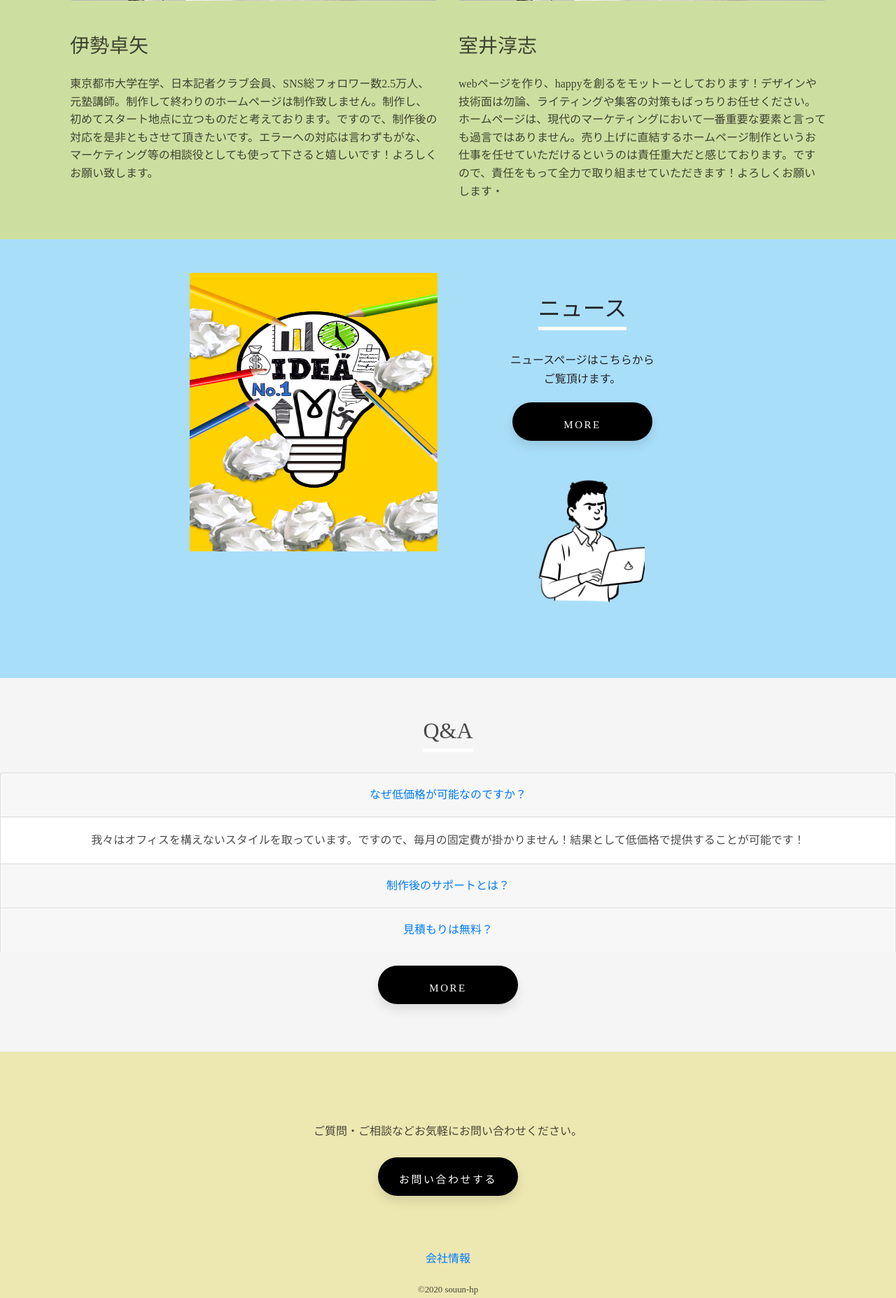
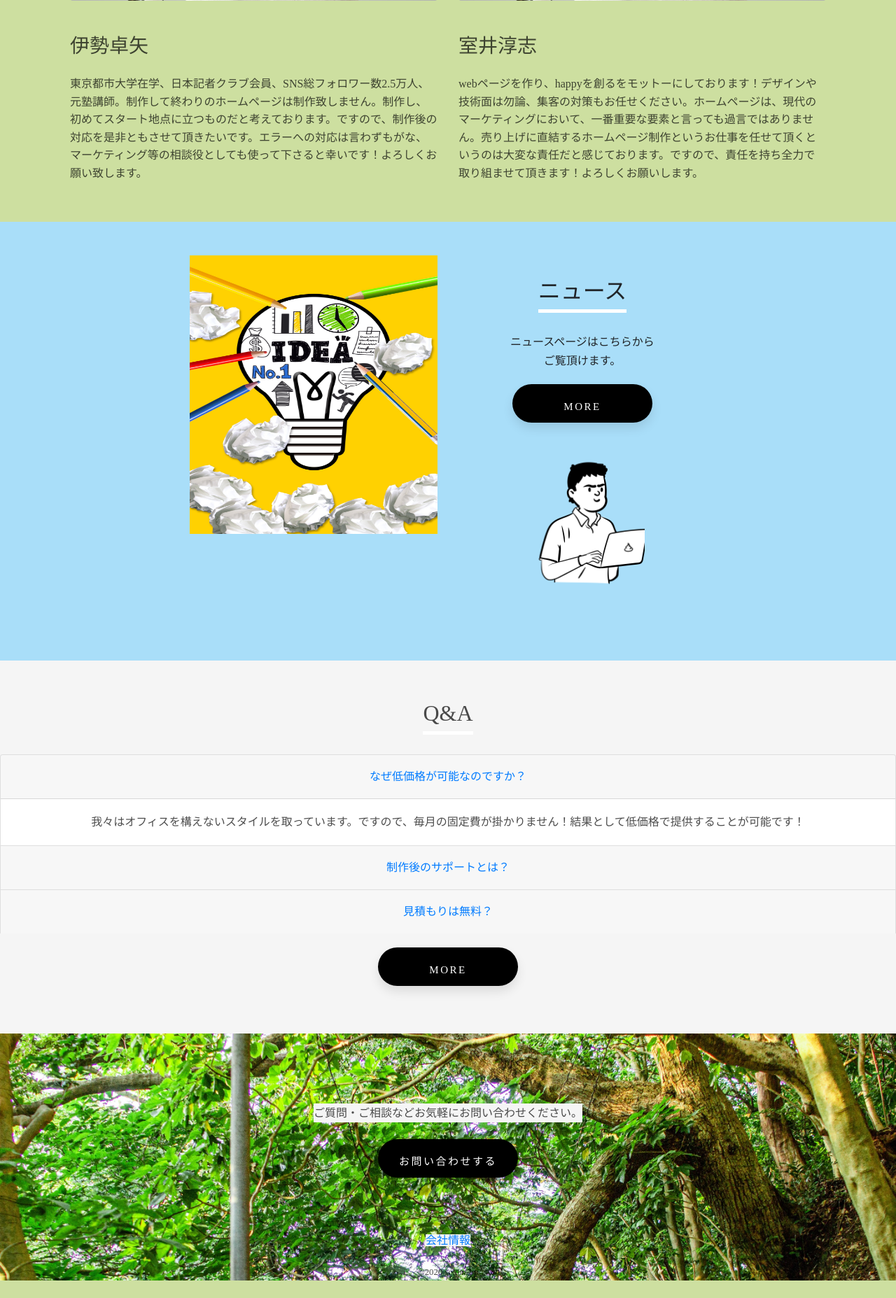
Before and after one commit to JUNJI-MUROI/hp, a PHP site: page /index.html in a window 1280 px wide; the page is wider, and only the part inside the window is pictured. Shown: the part 3506-5361 px from the top of that part at 70% size. After the commit the page ends 5336 px from the top of that part, so only its background shows below. Run offline with PHP 8.4, Linux system fonts and the light colour scheme; some libraries are stand-ins or nearby versions.

Commit message:
s
Signed-off-by: isetakuya <tak10031003@icloud.com>

```diff
--- a/index.html
+++ b/index.html
@@ -164,7 +164,7 @@
             <div class="col-md-6 ise">
                 <img src="023.jpg" class="img-fluid rounded">
                     <h3 class="pt-5 pb-3">伊勢卓矢</h3>
-                    <p class="h6">東京都市大学在学、日本記者クラブ会員、SNS総フォロワー数2.5万人、元塾講師。制作して終わりのホームページは制作致しません。制作し、初めてスタート地点に立つものだと考えております。ですので、制作後の対応を是非ともさせて頂きたいです。エラーへの対応は言わずもがな、マーケティング等の相談役としても使って下さると嬉しいです！よろしくお願い致します。</p>
+                    <p class="h6">東京都市大学在学、日本記者クラブ会員、SNS総フォロワー数2.5万人、元塾講師。制作して終わりのホームページは制作致しません。制作し、初めてスタート地点に立つものだと考えております。ですので、制作後の対応を是非ともさせて頂きたいです。エラーへの対応は言わずもがな、マーケティング等の相談役としても使って下さると幸いです！よろしくお願い致します。</p>
             </div>
 
             <!-- 社員2 -->
@@ -172,7 +172,7 @@
                 <img src="023.jpg" class="img-fluid rounded">
                     <h3 class="pt-5 pb-3">室井淳志</h3>
                     <p class="h6">
-                        webページを作り、happyを創るをモットーとしております！デザインや技術面は勿論、ライティングや集客の対策もばっちりお任せください。ホームページは、現代のマーケティングにおいて一番重要な要素と言っても過言ではありません。売り上げに直結するホームページ制作というお仕事を任せていただけるというのは責任重大だと感じております。ですので、責任をもって全力で取り組ませていただきます！よろしくお願いします・
+                        webページを作り、happyを創るをモットーにしております！デザインや技術面は勿論、集客の対策もお任せください。ホームページは、現代のマーケティングにおいて、一番重要な要素と言っても過言ではありません。売り上げに直結するホームページ制作というお仕事を任せて頂くというのは大変な責任だと感じております。ですので、責任を持ち全力で取り組ませて頂きます！よろしくお願いします。
                     </p>
             </div>
         </div>
@@ -254,7 +254,7 @@
         <p class="footer-p mb-4">ご質問・ご相談などお気軽にお問い合わせください。</p>
             <h3 class="pb-5">
                 <a href="contact.html" class="button">お問い合わせする</a></h3>
-                <p><a href="#">会社情報</a></p>
+                <p class="company"><a href="#">会社情報</a></p>
 
 
         <!-- フッターメニュー -->
--- a/style.css
+++ b/style.css
@@ -845,5 +845,17 @@ aside{
 
 /* フッター */
 .page-footer {
-  background-color: #EDE7B1;
+  background-image: url(image/mori.jpg);
+  background-size: cover;
 }
+
+.footer-p {
+  background-color: whitesmoke;
+  max-width: 30vw;
+  margin: 0 auto;
+}
+
+.company a{
+
+  background-color: whitesmoke;
+}
```
Also changed, not shown: image/mori.jpg (added).
